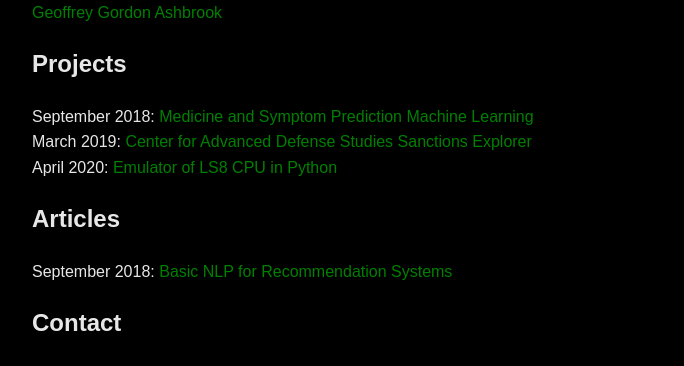
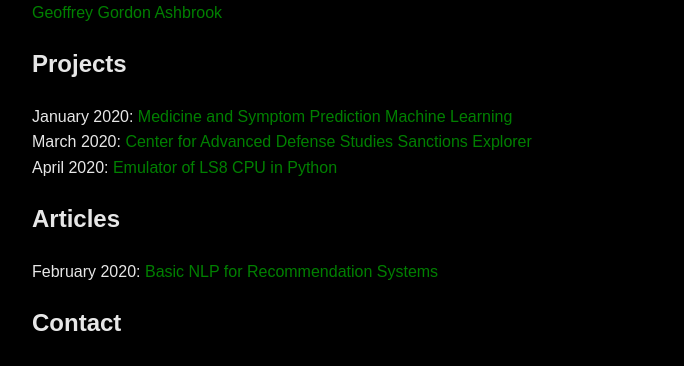
Before and after one commit to pragmatizt/ira_evangelista.github.io, a Jekyll site: the page built from index.md, in a window 1280 px wide. Shown: the part 502-868 px from the top of the page, without its empty margins (296-980 px from the left). Built offline with Jekyll 4.4.1, drawn with Linux system fonts in a browser that asks for light colours; our own code applies the rules of GitHub Pages for plain Markdown files.

Commit message:
Update index.md
dates

```diff
--- a/index.md
+++ b/index.md
@@ -9,12 +9,12 @@ I am currently studing Data Science at [Lambda School](https://lambdaschool.com/
 [Geoffrey Gordon Ashbrook](https://medium.com/@GeoffreyGordonAshbrook/)
 
 ## Projects
-September 2018: [Medicine and Symptom Prediction Machine Learning](https://github.com/MedCabinet)
-March 2019: [Center for Advanced Defense Studies Sanctions Explorer](https://medium.com/wooden-information/modeling-networks-of-networks-5e22cd85cd24)
+January 2020: [Medicine and Symptom Prediction Machine Learning](https://github.com/MedCabinet)
+March 2020: [Center for Advanced Defense Studies Sanctions Explorer](https://medium.com/wooden-information/modeling-networks-of-networks-5e22cd85cd24)
 April 2020: [Emulator of LS8 CPU in Python](https://https://github.com/lineality/ls8_emulator)
 
 ## Articles
-September 2018: [Basic NLP for Recommendation Systems](https://colab.research.google.com/drive/1n0QHVKLmjHhb1J0PVumoxq58-1OevP5b)
+February 2020: [Basic NLP for Recommendation Systems](https://colab.research.google.com/drive/1n0QHVKLmjHhb1J0PVumoxq58-1OevP5b)
 
 ## Contact
 [Email](mailto:geoffreygordonashbrook@gmail.com) \| [Twitter](https://twitter.com/GG_Ashbrook) \| [LinkedIn](https://www.linkedin.com/in/geoffrey-gordon-ashbrook//)
```
